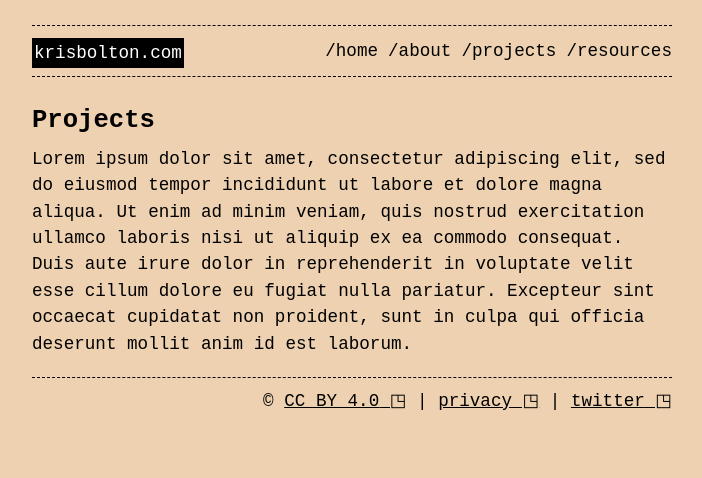
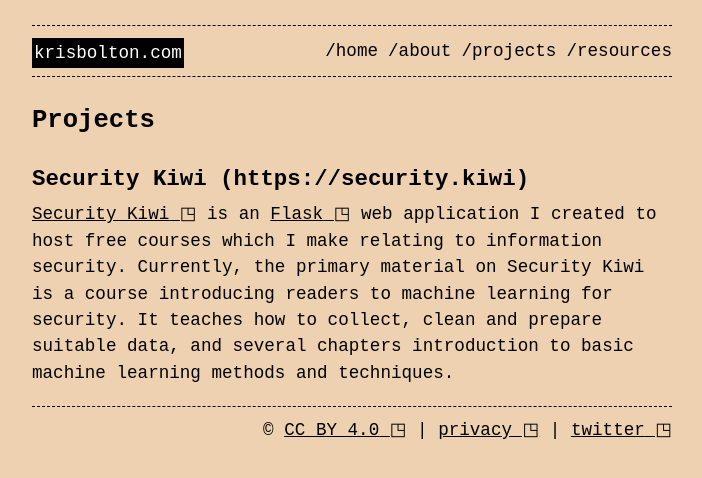
Before and after one commit to krisbolton/blog-staging, a Jekyll site: the page built from projects.md, in a window 1280 px wide. Shown: the top 478 px of the page, without its empty margins (288-990 px from the left). Built offline with Jekyll 4.4.1, drawn with Linux system fonts in a browser that asks for light colours.

Commit message:
updated projects page

```diff
--- a/projects.md
+++ b/projects.md
@@ -6,4 +6,6 @@ permalink: /projects
 
 # Projects
 
-Lorem ipsum dolor sit amet, consectetur adipiscing elit, sed do eiusmod tempor incididunt ut labore et dolore magna aliqua. Ut enim ad minim veniam, quis nostrud exercitation ullamco laboris nisi ut aliquip ex ea commodo consequat. Duis aute irure dolor in reprehenderit in voluptate velit esse cillum dolore eu fugiat nulla pariatur. Excepteur sint occaecat cupidatat non proident, sunt in culpa qui officia deserunt mollit anim id est laborum.
+## Security Kiwi (https://security.kiwi)
+
+<a href="" target="_blank">Security Kiwi</a> is an <a href="https://flask.palletsprojects.com/en/2.1.x/" target="_blank">Flask</a> web application I created to host free courses which I make relating to information security. Currently, the primary material on Security Kiwi is a course introducing readers to machine learning for security. It teaches how to collect, clean and prepare suitable data, and several chapters introduction to basic machine learning methods and techniques.
```
